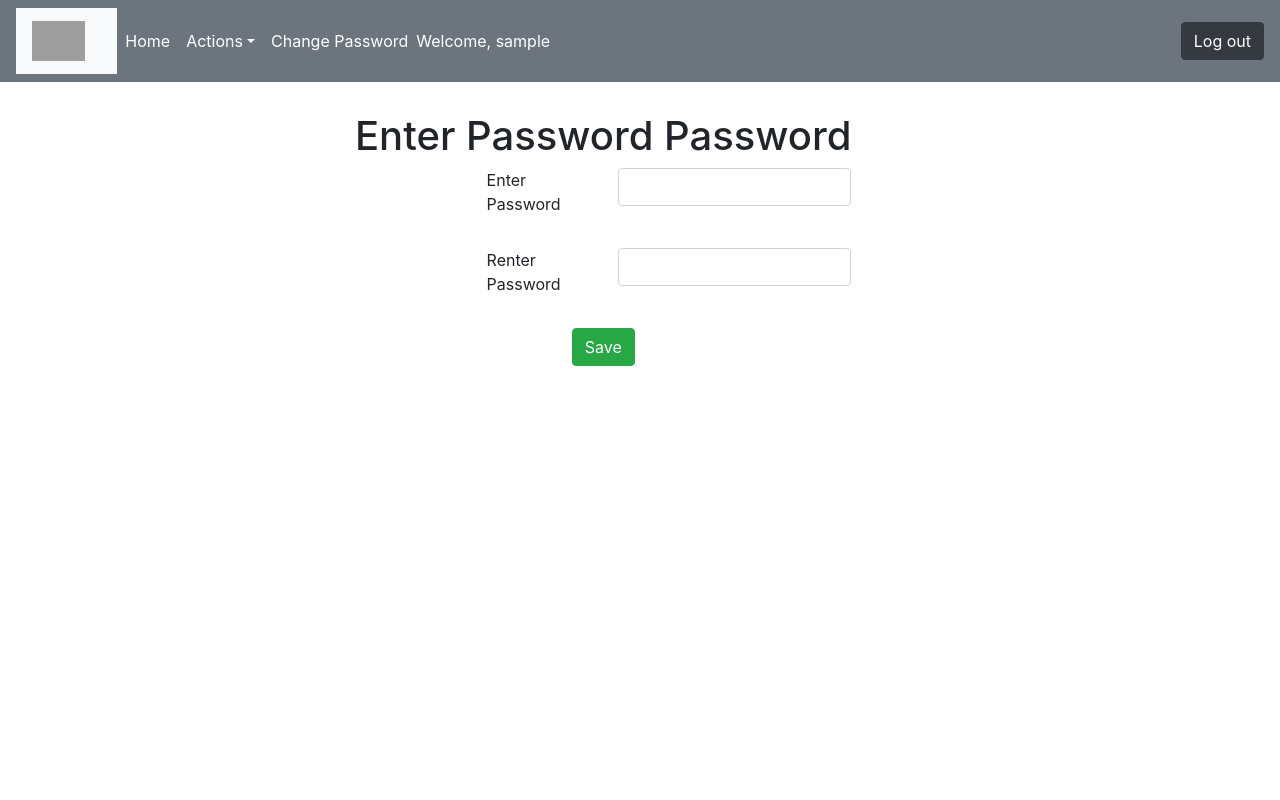
After one commit to gvsairoshan/library_management, a PHP site: page /library-management-system-master/pass_change.php in a window 1280 px wide. The commit adds this page. Run offline with PHP 8.4, Linux system fonts and the light colour scheme; the visitor is signed in with stand-in values (Sample User, id 1); grey boxes are pictures that could not be loaded.

Commit message:
final version

```diff
--- a/books_panel.php
+++ b/books_panel.php
@@ -27,7 +27,7 @@
     <script src="assets/js/bootstrap.js"></script>
 </head>
 
-<body>
+<body style="background-color:#ADD8E6;">
     <div class="container">
         <form action="" method="post">
             <fieldset>
--- a/borrows_panel.php
+++ b/borrows_panel.php
@@ -28,7 +28,7 @@
     <script src="assets/js/bootstrap.js"></script>
 </head>
 
-<body>
+<body style="background-color:#ADD8E6;">
     <div class="container">
         <form action="" method="post">
             <fieldset>
--- a/dashboard.php
+++ b/dashboard.php
@@ -15,7 +15,7 @@
     <script src="assets/js/bootstrap.js"></script>
 </head>
 
-<body>
+<body style="background-color:#ADD8E6;">
     <div class="container" >
         <div class="card-deck">
             <div class="card border-dark">
--- a/header.php
+++ b/header.php
@@ -15,7 +15,7 @@
 </head>
 
 <body>
-    <nav class="navbar navbar-expand-lg navbar-light bg-light header justify-content-between">
+    <nav class="navbar navbar-expand-lg navbar-light bg-secondary header justify-content-between">
         <nav class="navbar navbar-light bg-light">
             <a class="navbar-brand" href="index.php">
                 <img src="assets/images/logo.png" height="40" alt="">
@@ -24,17 +24,20 @@
         <div class="navbar-collapse">
             <ul class="navbar-nav mr-auto">
                 <li class="nav-item active">
-                    <a class="nav-link" href="index.php">Home</a>
+                    <a class="nav-link" href="index.php" style="color:white">Home</a>
                 </li>
                 <li class="nav-item dropdown">
-                    <a class="nav-link dropdown-toggle" href="#" role="button" data-toggle="dropdown" aria-haspopup="true" aria-expanded="false">Actions</a>
+                    <a class="nav-link dropdown-toggle" href="#" role="button" data-toggle="dropdown" aria-haspopup="true" aria-expanded="false" style="color:white">Actions</a>
                     <div class="dropdown-menu">
                         <a class="dropdown-item" href="books.php">Manage Books</a>
                         <a class="dropdown-item" href="borrows.php">Manage Loans</a>
                         <a class="dropdown-item" href="members.php">Manage Members</a>
                     </div>
                 </li>
-                <li class="navbar-text">
+                <li class="nav-item active">
+                    <a class="nav-link" href="pass_change.php" style="color:white">Change Password</a>
+                </li>
+                <li class="navbar-text" style="color:white">
                     Welcome, <?php echo $_SESSION['loginUser']; ?>
                 </li>
             </ul>
--- a/login.php
+++ b/login.php
@@ -65,7 +65,7 @@
             <div class="form-group row">
 
             </div>
-            <input type="submit" class="btn btn-light btn-block" value="Login"/><br />
+            <input type="submit" class="btn btn-success btn-block" value="Login"/><br />
         </form>
         <div><a href="http://localhost/library-management-system-master/resetpwd.php">Forgot Password</a><div>
     </div>
--- a/members_panel.php
+++ b/members_panel.php
@@ -32,7 +32,7 @@
     <script src="assets/js/bootstrap.js"></script>
 </head>
 
-<body>
+<body style="background-color:#ADD8E6;">
     <div class="container">
         <form action="" method="post">
             <fieldset>
--- /dev/null
+++ b/pass_change.php
@@ -0,0 +1,58 @@
+<?php
+    include('session.php');
+    include('header.php');
+
+    require_once('config.php');
+    $conn = new mysqli("localhost","root","","library_db");
+
+    // Check connection
+    if ($conn->connect_error) {
+      die("Connection failed: " . $conn->connect_error);
+    }
+
+    if($_SERVER["REQUEST_METHOD"] == "POST") {
+        $enpass = $_POST['enpass'];
+        $renpass = $_POST['renpass'];
+
+        if(!strcmp($enpass,$renpass)){
+            $sql = "UPDATE `personnel` SET `personnel_password`='".$enpass."'";
+
+            $conn->query($sql);
+
+            echo "<script>alert('Password Updated')</script>";
+        }
+        else{
+            echo "<script>alert('Passwords are not matching')</script>";
+        }
+    }
+?>
+<html>
+    <body>
+        <div class="container" style="padding-top: 20px;">
+            <div class="row">
+                <div class="col-md-3" style="opacity: 0;"></div>
+                <div  class="mainform" class="col-md-6">
+                    <h1 style="padding-top: 10px;" align="center">Enter Password Password</h1>
+                    <form action="" method="post">
+                            <div class="row">
+                                <div class="col-md-3"></div>
+                                <div class="col-md-3" ><label>Enter Password</label></div>
+                                <div class="col-md-6" ><input name="enpass" id="enpass" type="password" class="form-control" required></div>
+                            </div>
+                        <br>
+                            <div class="row">
+                                <div class="col-md-3"></div>
+                                <div class="col-md-3" ><label>Renter Password</label></div>
+                                <div class="col-md-6" ><input name="renpass" id="renpass" type="password" class="form-control" required></div>
+                            </div>
+                        <br>
+                            <div class="row" align="center">
+                                <div class="col-md-12" ><input type="submit" class="btn btn-success" name="submit" value="Save"></div>
+                            </div>
+                    </form>
+                </div>
+            </div>
+            <div class="col-md-3"></div>
+        </div>
+    </body>
+</html>
```
